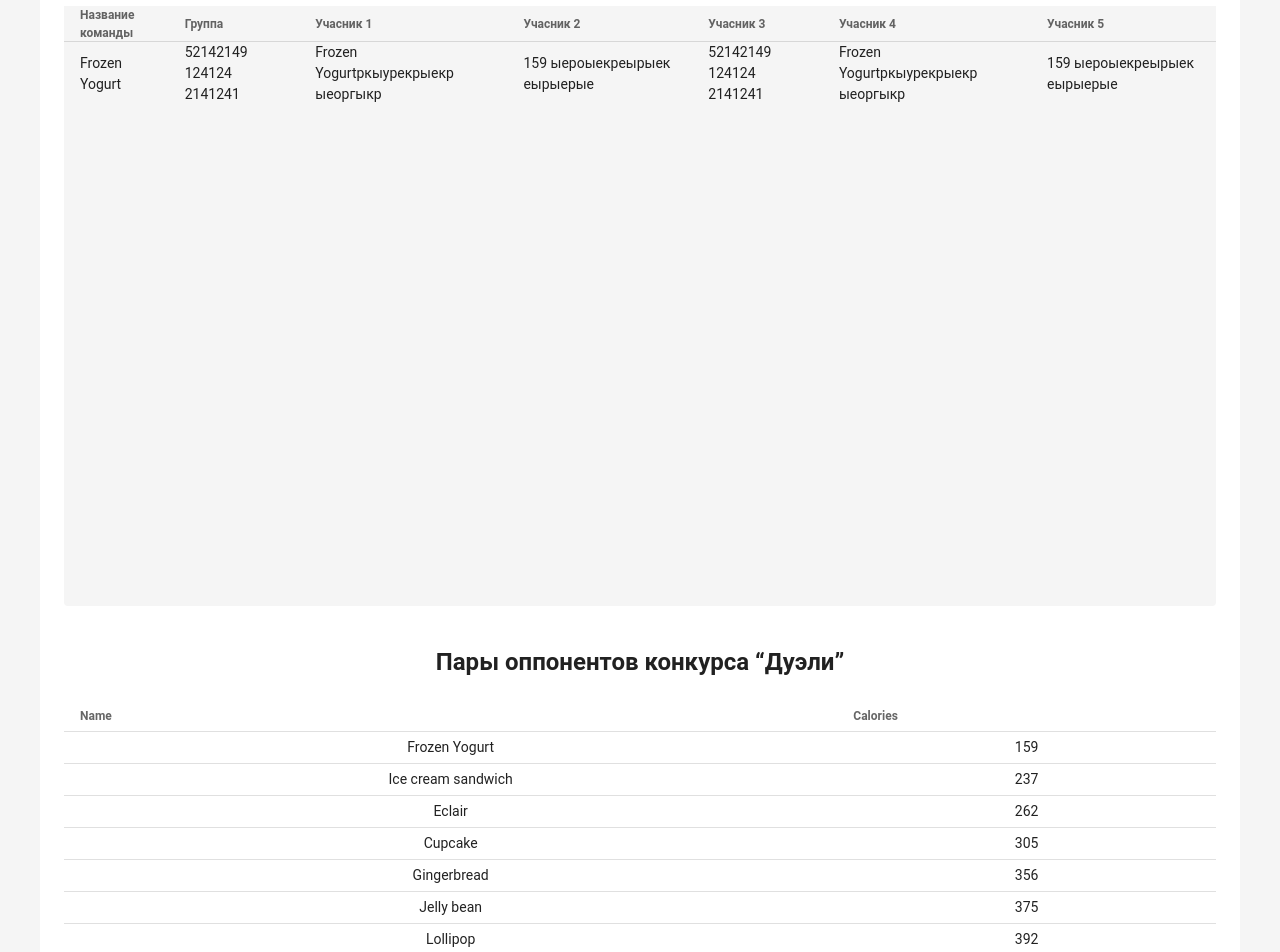
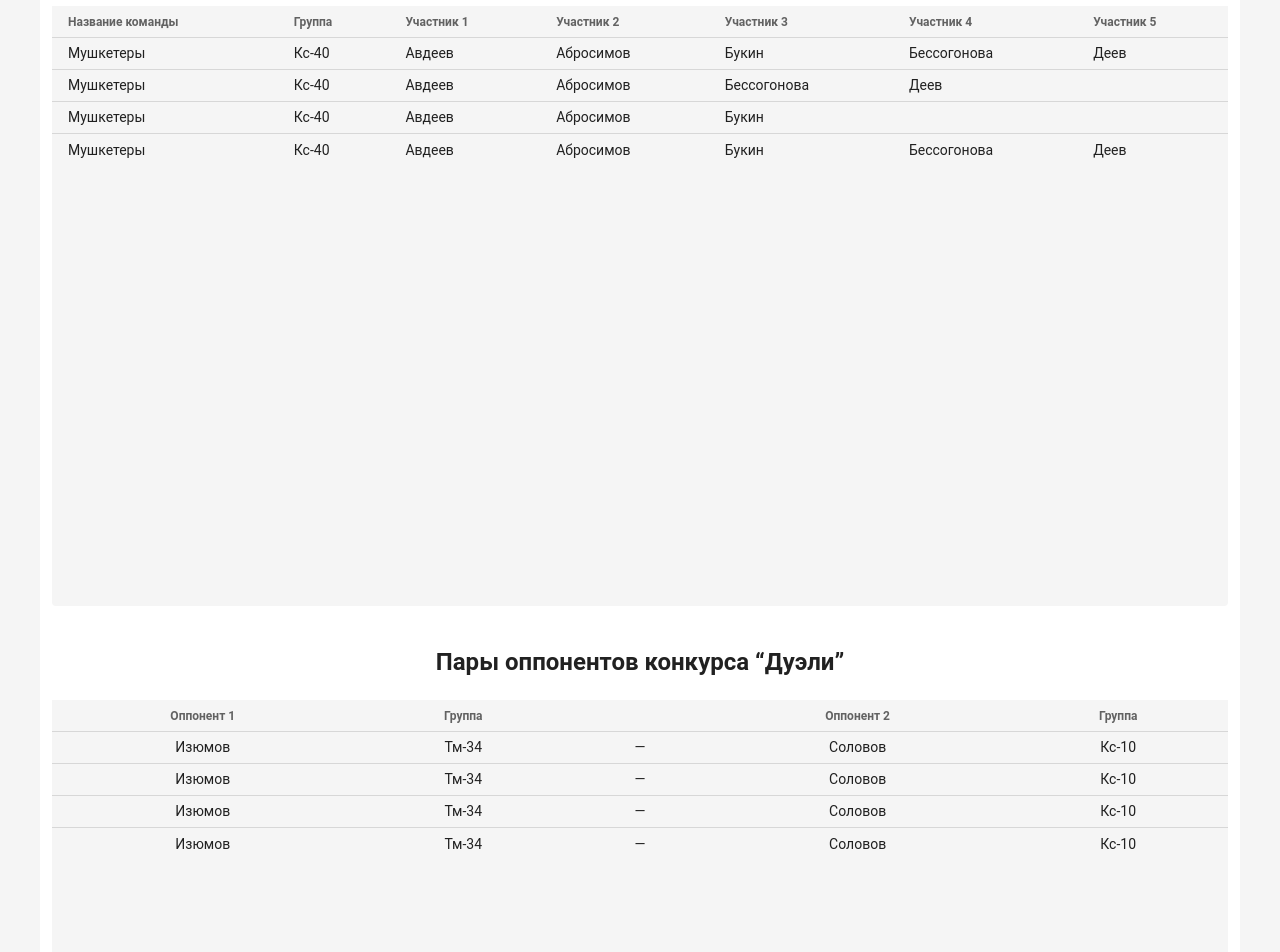
Before and after one commit to Shosetsu01/frontend-vue-diplom, a Vue app: page /results in a window 1280 px wide. Shown: the part 140-1092 px from the top of the page. Built offline with nearby package versions, Linux system fonts and the light colour scheme; a small style sheet from the web is missing.

Commit message:
все основные компоненты готовы

```diff
--- a/src/components/ParticipatingNowCommand.vue
+++ b/src/components/ParticipatingNowCommand.vue
@@ -1,5 +1,5 @@
 <template>
-<v-container>
+<v-container class="px-0">
   <h2 class="text-center mb-5">Составы команд конкурса “Три мушкетера”</h2>
     <v-simple-table
       dense
@@ -17,34 +17,34 @@
             Группа
           </th>
           <th class="text-left grey lighten-4">
-            Учасник 1
+            Участник 1
           </th>
           <th class="text-left grey lighten-4">
-            Учасник 2
+            Участник 2
           </th>
           <th class="text-left grey lighten-4">
-            Учасник 3
+            Участник 3
           </th>
           <th class="text-left grey lighten-4">
-            Учасник 4
+            Участник 4
           </th>
           <th class="text-left grey lighten-4">
-            Учасник 5
+            Участник 5
           </th>
         </tr>
         </thead>
         <tbody>
         <tr
-            v-for="item in desserts"
+            v-for="item in command"
             :key="item.name"
         >
           <td>{{ item.name }}</td>
-          <td>{{ item.calories }}</td>
-          <td>{{ item.nam }}</td>
-          <td>{{ item.cal }}</td>
-          <td>{{ item.calories }}</td>
-          <td>{{ item.nam }}</td>
-          <td>{{ item.cal }}</td>
+          <td>{{ item.group }}</td>
+          <td>{{ item.member1 }}</td>
+          <td>{{ item.member2 }}</td>
+          <td>{{ item.member3 }}</td>
+          <td>{{ item.member4 }}</td>
+          <td>{{ item.member5 }}</td>
         </tr>
         </tbody>
       </template>
@@ -58,12 +58,40 @@ export default {
   name: "ParticipatingNowCommand",
   data () {
   return {
-    desserts: [
+    command: [
       {
-        name: 'Frozen Yogurt',
-        calories: '52142149 124124 2141241',
-        nam: 'Frozen Yogurtркыурекрыекр ыеоргыкр',
-        cal: '159 ыероыекреырыек еырыерые',
+        name: "Мушкетеры",
+        group: "Кс-40",
+        member1: "Авдеев",
+        member2: "Абросимов",
+        member3: "Букин",
+        member4: "Бессогонова",
+        member5: "Деев",
+      },
+      {
+        name: "Мушкетеры",
+        group: "Кс-40",
+        member1: "Авдеев",
+        member2: "Абросимов",
+        member3: "Бессогонова",
+        member4: "Деев",
+      },
+      {
+        name: "Мушкетеры",
+        group: "Кс-40",
+        member1: "Авдеев",
+        member2: "Абросимов",
+        member3: "Букин",
+
+      },
+      {
+        name: "Мушкетеры",
+        group: "Кс-40",
+        member1: "Авдеев",
+        member2: "Абросимов",
+        member3: "Букин",
+        member4: "Бессогонова",
+        member5: "Деев",
       },
     ],
   }
--- a/src/components/ParticipatingNowDuel.vue
+++ b/src/components/ParticipatingNowDuel.vue
@@ -1,25 +1,40 @@
 <template>
-  <v-container>
+  <v-container class="px-0">
     <h2 class="text-center mb-5">Пары оппонентов конкурса “Дуэли”</h2>
-    <v-simple-table dense>
+    <v-simple-table
+        dense
+        fixed-header
+        height="600px"
+        class="text-center grey lighten-4"
+    >
       <template v-slot:default>
         <thead>
         <tr>
-          <th class="text-left">
-            Name
+          <th class="text-center grey lighten-4">
+            Оппонент 1
           </th>
-          <th class="text-left">
-            Calories
+          <th class="text-center grey lighten-4">
+            Группа
+          </th>
+          <th class="text-center grey lighten-4"></th>
+          <th class="text-center grey lighten-4">
+            Оппонент 2
+          </th>
+          <th class="text-center grey lighten-4">
+            Группа
           </th>
         </tr>
         </thead>
         <tbody>
         <tr
-            v-for="item in desserts"
-            :key="item.name"
+            v-for="item in opponents"
+            :key="item.id"
         >
-          <td>{{ item.name }}</td>
-          <td>{{ item.calories }}</td>
+          <td>{{ item.people1 }}</td>
+          <td>{{ item.group1 }}</td>
+          <td> — </td>
+          <td>{{ item.people2 }}</td>
+          <td>{{ item.group2 }}</td>
         </tr>
         </tbody>
       </template>
@@ -33,46 +48,30 @@ export default {
   name: "ParticipatingNowDuel",
   data () {
     return {
-      desserts: [
+      opponents: [
         {
-          name: 'Frozen Yogurt',
-          calories: 159,
+          people1: "Изюмов",
+          group1: "Тм-34",
+          people2: "Соловов",
+          group2: "Кс-10",
         },
         {
-          name: 'Ice cream sandwich',
-          calories: 237,
+          people1: "Изюмов",
+          group1: "Тм-34",
+          people2: "Соловов",
+          group2: "Кс-10",
         },
         {
-          name: 'Eclair',
-          calories: 262,
+          people1: "Изюмов",
+          group1: "Тм-34",
+          people2: "Соловов",
+          group2: "Кс-10",
         },
         {
-          name: 'Cupcake',
-          calories: 305,
-        },
-        {
-          name: 'Gingerbread',
-          calories: 356,
-        },
-        {
-          name: 'Jelly bean',
-          calories: 375,
-        },
-        {
-          name: 'Lollipop',
-          calories: 392,
-        },
-        {
-          name: 'Honeycomb',
-          calories: 408,
-        },
-        {
-          name: 'Donut',
-          calories: 452,
-        },
-        {
-          name: 'KitKat',
-          calories: 518,
+          people1: "Изюмов",
+          group1: "Тм-34",
+          people2: "Соловов",
+          group2: "Кс-10",
         },
       ],
     }
```
